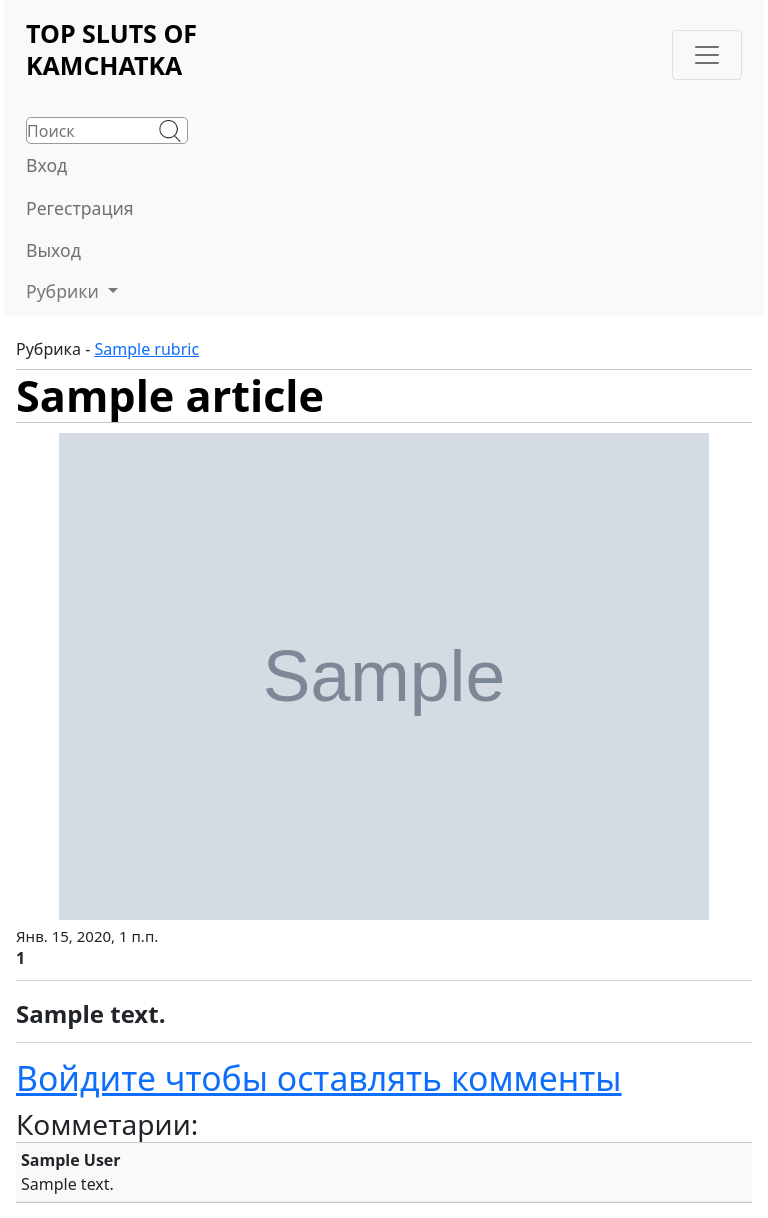
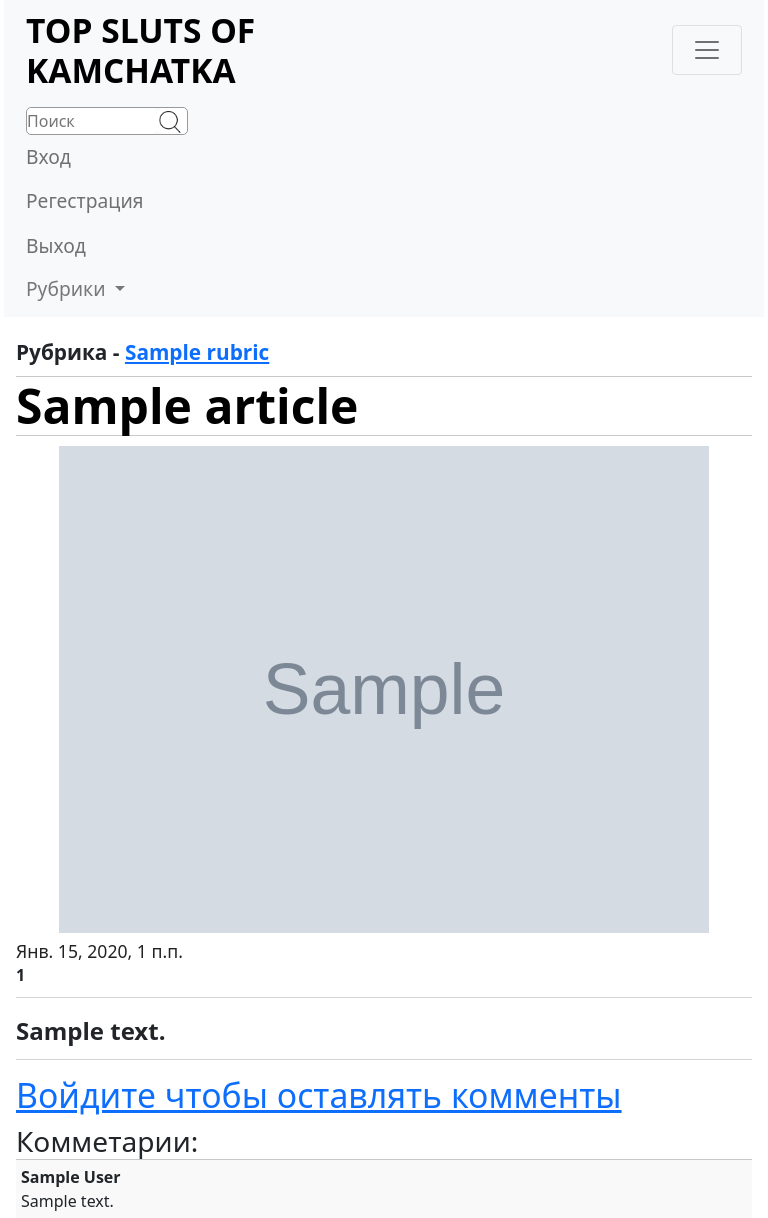
Before and after one commit to Y2Danil/tsoktest, a Django app: page /article/1/ in a window 768 px wide, after a click that opens the changed part. Shown: the top 1218 px of the page. Run offline with Django 3.2, Linux system fonts and the light colour scheme; tables that the repository leaves empty hold one stand-in row (values such as "Sample post"); grey boxes marked "Sample" are stand-in pictures; some libraries are stand-ins or nearby versions.

Commit message:
Небольшиу правки

```diff
--- a/TSOK/settings.py
+++ b/TSOK/settings.py
@@ -124,9 +124,9 @@ STATIC_ROOT = os.path.join(BASE_DIR, 'static')
 # end static
 #Просто коммент
 
-#import dj_database_url
-#db_from_env = dj_database_url.config()
-#DATABASES['default'].update(db_from_env)
+import dj_database_url
+db_from_env = dj_database_url.config()
+DATABASES['default'].update(db_from_env)
 
 # media
 MEDIA_URL = '/media/'
--- a/TSOK/wsgi.py
+++ b/TSOK/wsgi.py
@@ -3,7 +3,7 @@ import os
 from django.core.wsgi import get_wsgi_application
 #from whitenoise import WhiteNoise
 
-s.environ.setdefault('DJANGO_SETTINGS_MODULE', 'TSOK.settings')
+os.environ.setdefault('DJANGO_SETTINGS_MODULE', 'TSOK.settings')
 
-#application = get_wsgi_application()
+application = get_wsgi_application()
 #application = WhiteNoise(application)
--- a/Top/templates/Top/detail.html
+++ b/Top/templates/Top/detail.html
@@ -19,7 +19,7 @@
             {% csrf_token %}
             <strong class='likes_detail'>{{ Article.likes }}</strong>
             <button class='a_like_on like_d' type="submit" id='likes_detail_button_submit' onclick="sex()">
-        <svg width="2.5em" height="2.5em" viewBox="0 0 16 16" class="bi bi-heart" fill="currentColor" xmlns="http://www.w3.org/2000/svg">
+        <svg width="3em" height="3em" viewBox="0 0 16 16" class="bi bi-heart" fill="currentColor" xmlns="http://www.w3.org/2000/svg">
           <path fill-rule="evenodd" d="M8 2.748l-.717-.737C5.6.281 2.514.878 1.4 3.053c-.523 1.023-.641 2.5.314 4.385.92 1.815 2.834 3.989 6.286 6.357 3.452-2.368 5.365-4.542 6.286-6.357.955-1.886.838-3.362.314-4.385C13.486.878 10.4.28 8.717 2.01L8 2.748zM8 15C-7.333 4.868 3.279-3.04 7.824 1.143c.06.055.119.112.176.171a3.12 3.12 0 0 1 .176-.17C12.72-3.042 23.333 4.867 8 15z"/>
         </svg>
       </button>
@@ -47,8 +47,8 @@
         <div class='col-12 comments'>
             {% if Comments %} {% for Comment in Comments %} {% if user.is_authenticated %}
             <div class='comment'>
-                <strong style='color: rgb(0, 0, 0); font-weight: 800; font-size: 1.25em;'>{{ Comment.author }}</strong>
-                <p style='font-weight: 600; font-size: 1.15em;'>{{ Comment.comment_text }}</p>
+                <strong style='color: rgb(0, 0, 0); font-weight: 800; font-size: 1.45em;'>{{ Comment.author }}</strong>
+                <p style='font-weight: 600; font-size: 1.4em;'>{{ Comment.comment_text }}</p>
             </div>
             {% else %}
             <div class='comment'>
@@ -69,6 +69,11 @@
         margin-bottom: 10px;
     }
 
+    .p_rubric {
+        font-size: 1.3em !important;
+        font-weight: 600;
+    }
+
     .Article_text {
         font-size: 1.5em;
         font-weight: 600;
@@ -77,7 +82,7 @@
     .Article_title {
         font-weight: 700;
         color: #000;
-        font-size: 2.7em;
+        font-size: 3em;
     }
 
     .detail_width_img {
@@ -89,7 +94,7 @@
     }
 
     .likes_detail {
-        font-size: 2.5em;
+        font-size: 3.5em;
         font-weight: 500;
         margin-right: 5px;
     }
@@ -98,7 +103,7 @@
         position: relative;
         border: none;
         background: none;
-        bottom: 10px;
+        bottom: 14px;
     }
 
     .like_d:hover {
@@ -118,7 +123,7 @@
     }
 
     .detail_pub_date {
-        font-size: 15px;
+        font-size: 1.1em;
         color: #222;
         padding-top: 5px;
         margin-bottom: -2px;
@@ -196,6 +201,7 @@
         padding-left: 15px;
         padding-right: 15px;
         font-weight: 700;
+        font-size: 1.25em;
         border: 2px solid rgba(172, 172, 172, 0.75);
         border-radius: 5px;
         color: rgb(65, 65, 65);
--- a/Top/templates/base.html
+++ b/Top/templates/base.html
@@ -530,7 +530,7 @@
                 margin-left: 0px;
             }
             .TSOK {
-                margin-bottom: 20px;
+                margin-bottom: 0px;
             }
         }
 
@@ -554,10 +554,16 @@
                 margin-bottom: 60px;
             }
             ul.navbar-nav li.nav-item a.nav-link {
-                font-size: 1.1em;
+                font-size: 1.2em;
             }
             ul.navbar-nav li.nav_item-dropdown {
-                font-size: 1.1em;
+                font-size: 1.2em;
+            }
+            .dropdown-item {
+                font-size: 1.15em;
+            }
+            .TSOK a {
+                font-size: 1em;
             }
         }
 
```
